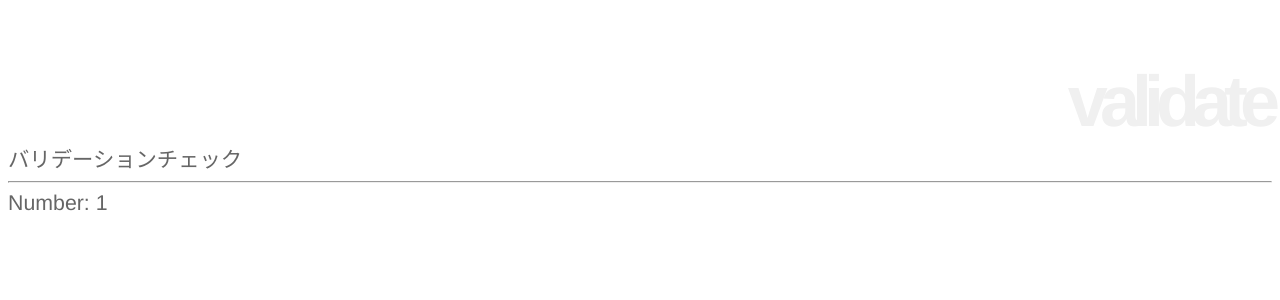
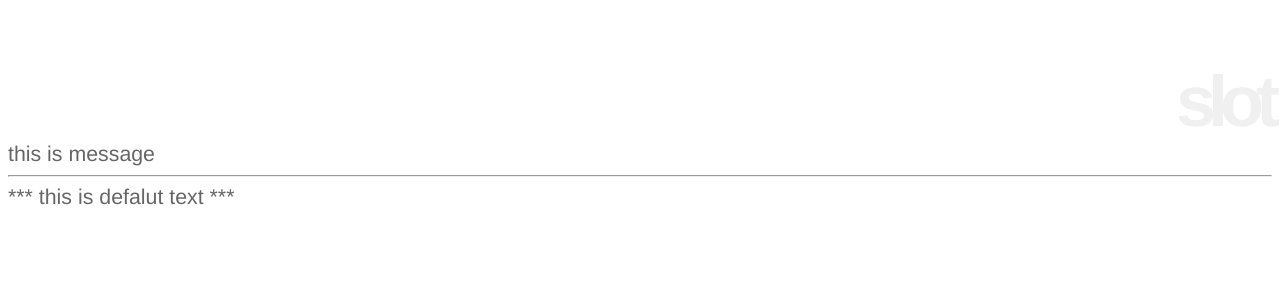
Before and after one commit to masaaki-ashikaga/Vue.js-Nuxt.js, a Vue app: page / in a window 1280 px wide. Shown: the top 300 px of the page. Built offline with nearby package versions, Linux system fonts and the light colour scheme.

Commit message:
slotまで

```diff
--- a/src/App.vue
+++ b/src/App.vue
@@ -1,6 +1,8 @@
 <template>
   <div id="app">
-    <HelloWorld v-bind:title="message" v-bind:num="num" />
+    <HelloWorld title="slot">
+      <p class="inner">*** this is defalut text ***</p>
+    </HelloWorld>
   </div>
 </template>
 
--- a/src/components/HelloWorld.vue
+++ b/src/components/HelloWorld.vue
@@ -3,7 +3,7 @@
     <h1>{{title}}</h1>
     <p>{{message}}</p>
     <hr>
-    <p>Number: {{num}}</p>
+    <div><slot /></div>
   </div>
 </template>
 
@@ -12,18 +12,10 @@ export default{
   name: 'HelloWorld',
   props:{
     title: String,
-    num: {
-      type: Number,
-      default: 100,
-      validator: function(value){
-        return value == parseInt(value)
-        && value >= 0 && value <= 100;
-      }
-    },
   },
   data: function(){
     return {
-      message: 'バリデーションチェック',
+      message: 'this is message',
     };
   },
 }
@@ -48,4 +40,26 @@ p{
   color: #666;
   font-size: 16pt;
 }
+pre{
+  font-size: 14pt;
+  line-height: 1.25;
+}
+div.out{
+  padding: 5px 0px;
+  background-color: #eee;
+  width: 300px;
+  height: 200px;
+}
+div.mid{
+  padding: 5px 0px;
+  background-color: #ddd;
+  width: 200px;
+  height: 175px;
+}
+div.in{
+  padding: 5px 0px;
+  background-color: #ccc;
+  width: 100px;
+  height: 150px;
+}
 </style>
```
